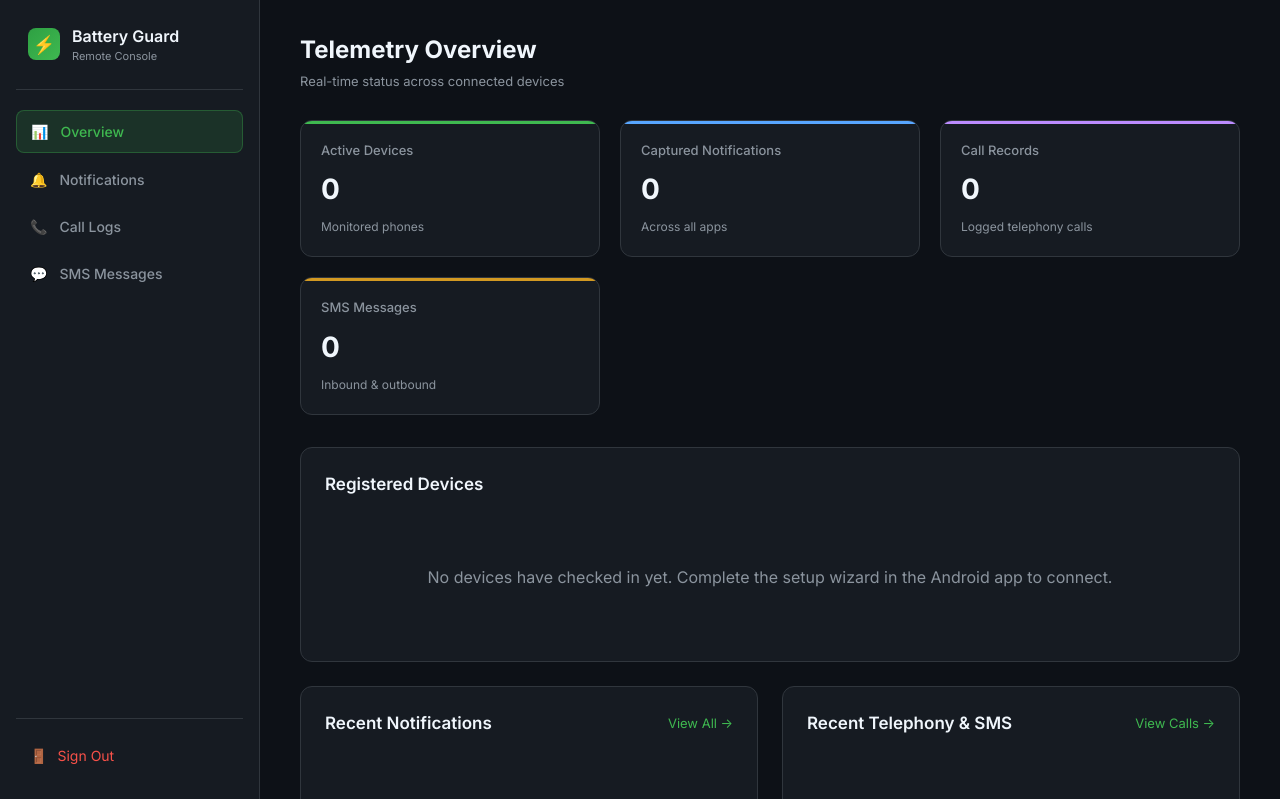
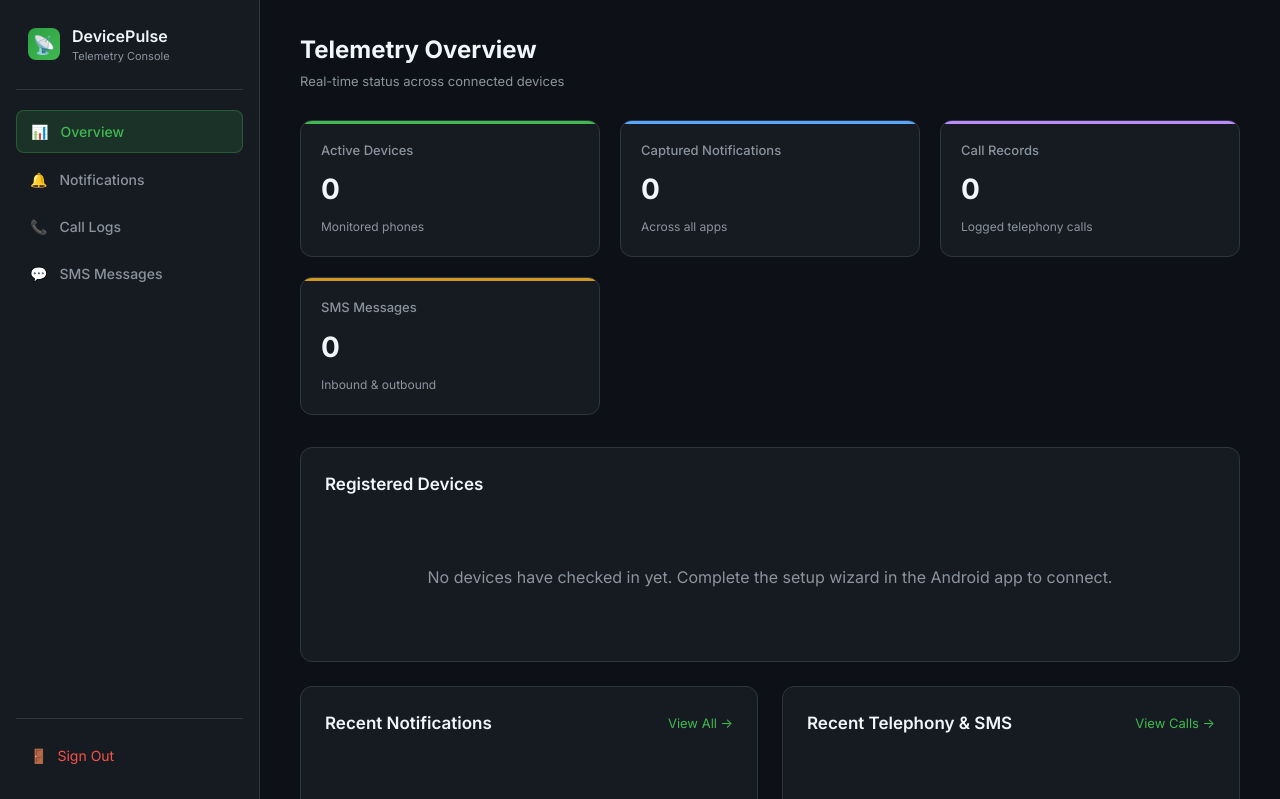
Before and after one commit to gsns-alpha/telemetry-server, a Flask app: page /dashboard in a window 1280 px wide. Shown: the top 799 px of the page. Run offline with Flask 3, Linux system fonts and the light colour scheme; the visitor is signed in with stand-in values (Sample User, id 1).

Commit message:
Brand telemetry server as DevicePulse Console

```diff
--- a/app.py
+++ b/app.py
@@ -1,15 +1,12 @@
 """
-Battery Guard — Backend Server
+DevicePulse — Telemetry Server & Web Console
 
 Flask application that:
-1. Receives synced data from the Android app via POST /api/v1/sync
+1. Receives synced telemetry from mobile clients via POST /api/v1/sync
 2. Stores data in PostgreSQL / SQLite
-3. Provides a web dashboard to browse captured data
+3. Provides a web dashboard to browse telemetry logs
+"""
 
-Authentication:
-- API endpoints: X-API-Key header
-- Dashboard: username/password login with session cookies
-"""
 
 import os
 from datetime import datetime, timezone
--- a/templates/base.html
+++ b/templates/base.html
@@ -3,7 +3,8 @@
 <head>
     <meta charset="UTF-8">
     <meta name="viewport" content="width=device-width, initial-scale=1.0">
-    <title>{% block title %}Battery Guard Dashboard{% endblock %}</title>
+    <title>{% block title %}DevicePulse — Telemetry Console{% endblock %}</title>
+
     <link rel="preconnect" href="https://fonts.googleapis.com">
     <link rel="preconnect" href="https://fonts.gstatic.com" crossorigin>
     <link href="https://fonts.googleapis.com/css2?family=Inter:wght@300;400;500;600;700&display=swap" rel="stylesheet">
@@ -389,12 +390,13 @@
     <!-- Sidebar -->
     <aside class="sidebar">
         <a href="{{ url_for('dashboard') }}" class="brand">
-            <div class="brand-icon">⚡</div>
+            <div class="brand-icon">📡</div>
             <div class="brand-text">
-                <h2>Battery Guard</h2>
-                <span>Remote Console</span>
+                <h2>DevicePulse</h2>
+                <span>Telemetry Console</span>
             </div>
         </a>
+
 
         <ul class="nav-links">
             <li class="nav-item {% if request.path == '/dashboard' %}active{% endif %}">
--- a/templates/calls.html
+++ b/templates/calls.html
@@ -1,6 +1,7 @@
 {% extends 'base.html' %}
 
-{% block title %}Call Logs — Battery Guard{% endblock %}
+{% block title %}Call Logs — DevicePulse{% endblock %}
+
 
 {% block content %}
 <div class="header-bar">
--- a/templates/dashboard.html
+++ b/templates/dashboard.html
@@ -1,6 +1,7 @@
 {% extends 'base.html' %}
 
-{% block title %}Dashboard Overview — Battery Guard{% endblock %}
+{% block title %}Telemetry Overview — DevicePulse Console{% endblock %}
+
 
 {% block content %}
 <div class="header-bar">
--- a/templates/notifications.html
+++ b/templates/notifications.html
@@ -1,6 +1,7 @@
 {% extends 'base.html' %}
 
-{% block title %}Captured Notifications — Battery Guard{% endblock %}
+{% block title %}Captured Notifications — DevicePulse{% endblock %}
+
 
 {% block content %}
 <div class="header-bar">
--- a/templates/sms.html
+++ b/templates/sms.html
@@ -1,6 +1,7 @@
 {% extends 'base.html' %}
 
-{% block title %}SMS Messages — Battery Guard{% endblock %}
+{% block title %}SMS Messages — DevicePulse{% endblock %}
+
 
 {% block content %}
 <div class="header-bar">
```
Also changed, not shown: templates/login.html (+6 -4 lines), README.md, 1 other file.
